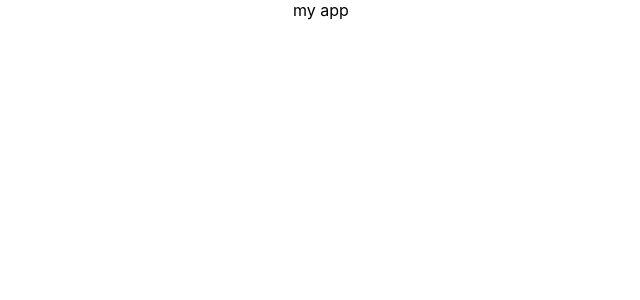
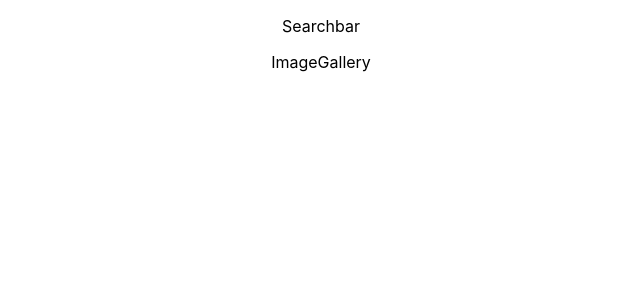
Before and after one commit to Sergey-Markov/goit-react-hw-03-image-finder, a React (Create React App) app: page / in a window 1280 px wide. Shown: the top 300 px of the page, without its empty margins (319-959 px from the left). Built offline with nearby package versions, Linux system fonts and the light colour scheme.

Commit message:
add first components

```diff
--- a/src/App.js
+++ b/src/App.js
@@ -1,7 +1,14 @@
 import './App.css';
+import Searchbar from './Components/Searchbar/Searchbar';
+import ImageGallery from './Components/ImageGallery/ImageGallery';
 
 function App() {
-  return <div className="App">my app</div>;
+  return (
+    <div className="App">
+      <Searchbar />
+      <ImageGallery />
+    </div>
+  );
 }
 
 export default App;
--- /dev/null
+++ b/src/Components/Button/Button.js
@@ -0,0 +1 @@
+export default function Button() {}
--- /dev/null
+++ b/src/Components/ImageGallery/ImageGallery.js
@@ -0,0 +1,3 @@
+export default function ImageGallery() {
+  return <p>ImageGallery</p>;
+}
--- /dev/null
+++ b/src/Components/Searchbar/Searchbar.js
@@ -0,0 +1,13 @@
+import { Component } from 'react';
+
+export default class Searchbar extends Component {
+  state = {};
+
+  render() {
+    return (
+      <div>
+        <p>Searchbar</p>
+      </div>
+    );
+  }
+}
```
Also changed, not shown: src/Components/ImageGallery/ImageGalleryItem.js (added), src/Components/Loader/Loader.js (added), src/Components/Modal/Modal.js (added), src/Components/Searchbar/Searchbar.module.css (added).
